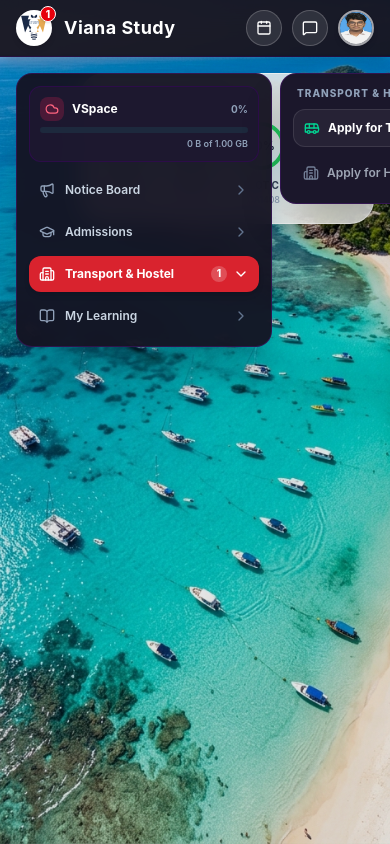
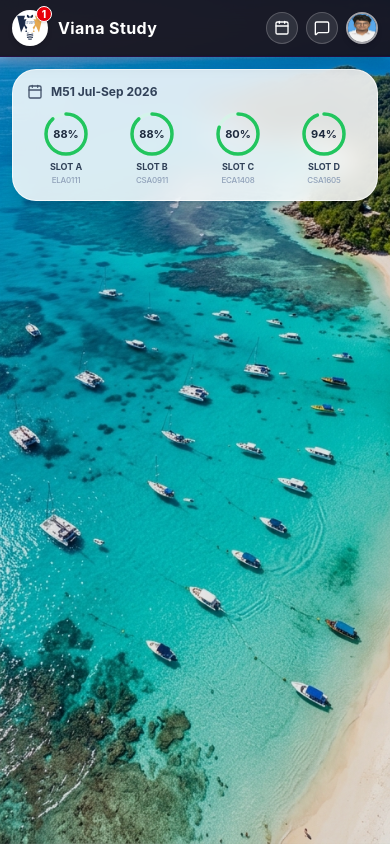
Before and after one commit to Kumaran2048/vy, a React (Vite) app: page /login in a window 390 px wide. Both pictures are taken after a click on the button "Continue with Google". Built offline with nearby package versions, Linux system fonts and the light colour scheme.

Commit message:
feat: add dynamic hover interactions for sidebar menu and submenus with mobile responsiveness

```diff
--- a/src/pages/Dashboard.jsx
+++ b/src/pages/Dashboard.jsx
@@ -1,4 +1,4 @@
-import React, { useState } from 'react';
+import React, { useState, useRef } from 'react';
 import { useNavigate } from 'react-router-dom';
 import { useTransport } from '../context/TransportContext';
 import { motion, AnimatePresence } from 'framer-motion';
@@ -32,10 +32,24 @@ const Dashboard = () => {
     trackModalOpen
   } = useTransport();
 
-  // State for side menu & transport app view
-  const [isSideMenuOpen, setIsSideMenuOpen] = useState(true);
-  const [activeMenu, setActiveMenu] = useState('transport'); // 'transport' default active
+  // Dynamic menu states
+  const [isSideMenuOpen, setIsSideMenuOpen] = useState(false);
+  const [hoveredMenu, setHoveredMenu] = useState('');
   const [showTransportApp, setShowTransportApp] = useState(false);
+
+  const closeTimerRef = useRef(null);
+
+  const handleMouseEnterMenuArea = () => {
+    if (closeTimerRef.current) clearTimeout(closeTimerRef.current);
+    setIsSideMenuOpen(true);
+  };
+
+  const handleMouseLeaveMenuArea = () => {
+    closeTimerRef.current = setTimeout(() => {
+      setIsSideMenuOpen(false);
+      setHoveredMenu('');
+    }, 300); // Small delay before closing so user can move mouse smoothly
+  };
 
   const menuItems = [
     {
@@ -64,48 +78,67 @@ const Dashboard = () => {
     }
   ];
 
-  // Progress gauge helper for Attendance Widget
+  // Responsive Attendance Gauge Ring Component
   const AttendanceRing = ({ percentage, slot, code }) => {
-    const radius = 22;
+    const radius = 20;
     const circumference = 2 * Math.PI * radius;
     const strokeDashoffset = circumference - (percentage / 100) * circumference;
 
     return (
       <div className="flex flex-col items-center">
-        <div className="relative w-14 h-14 flex items-center justify-center">
-          <svg className="w-14 h-14 transform -rotate-90">
-            {/* Background track */}
+        <div className="relative w-12 h-12 md:w-14 md:h-14 flex items-center justify-center">
+          <svg className="w-12 h-12 md:w-14 md:h-14 transform -rotate-90">
+            <circle
+              cx="24"
+              cy="24"
+              r={radius}
+              className="text-emerald-100/60 md:hidden"
+              strokeWidth="3.5"
+              stroke="currentColor"
+              fill="transparent"
+            />
             <circle
               cx="28"
               cy="28"
-              r={radius}
-              className="text-emerald-100"
+              r="22"
+              className="text-emerald-100/60 hidden md:block"
               strokeWidth="4"
               stroke="currentColor"
               fill="transparent"
             />
-            {/* Progress ring */}
+            <circle
+              cx="24"
+              cy="24"
+              r={radius}
+              className="text-[#22c55e] transition-all duration-1000 ease-out md:hidden"
+              strokeWidth="3.5"
+              strokeDasharray={2 * Math.PI * 20}
+              strokeDashoffset={2 * Math.PI * 20 - (percentage / 100) * (2 * Math.PI * 20)}
+              strokeLinecap="round"
+              stroke="currentColor"
+              fill="transparent"
+            />
             <circle
               cx="28"
               cy="28"
-              r={radius}
-              className="text-[#22c55e] transition-all duration-1000 ease-out"
+              r="22"
+              className="text-[#22c55e] transition-all duration-1000 ease-out hidden md:block"
               strokeWidth="4"
-              strokeDasharray={circumference}
-              strokeDashoffset={strokeDashoffset}
+              strokeDasharray={2 * Math.PI * 22}
+              strokeDashoffset={2 * Math.PI * 22 - (percentage / 100) * (2 * Math.PI * 22)}
               strokeLinecap="round"
               stroke="currentColor"
               fill="transparent"
             />
           </svg>
-          <span className="absolute text-xs font-bold text-slate-800">
+          <span className="absolute text-[11px] md:text-xs font-bold text-slate-800">
             {percentage}%
           </span>
         </div>
-        <span className="text-[10px] font-bold text-slate-700 uppercase mt-1">
+        <span className="text-[9px] md:text-[10px] font-bold text-slate-700 uppercase mt-0.5 md:mt-1">
           {slot}
         </span>
-        <span className="text-[9px] text-slate-400 font-medium tracking-tight">
+        <span className="text-[8px] md:text-[9px] text-slate-400 font-medium tracking-tight">
           {code}
         </span>
       </div>
@@ -115,69 +148,66 @@ const Dashboard = () => {
   return (
     <div className="min-h-screen w-full relative flex flex-col justify-between overflow-hidden font-sans select-none bg-slate-900">
 
-      {/* Background Image (Beach Desktop Wallpaper) */}
+      {/* Tropical Beach Desktop Wallpaper */}
       <div
         className="absolute inset-0 bg-cover bg-center z-0 transition-opacity duration-700"
         style={{ backgroundImage: `url('/beach_wallpaper.png')` }}
       />
-      {/* Subtle overlay */}
       <div className="absolute inset-0 bg-black/10 z-0 pointer-events-none" />
 
-      {/* TOP NAVBAR */}
-      <header className="relative z-30 bg-[#0c0915]/90 backdrop-blur-md border-b border-purple-950/40 px-4 py-2.5 flex items-center justify-between shadow-lg">
-        {/* Left: VStudy Logo Button with Red Badge */}
-        <div className="flex items-center gap-3">
-          <button
-            onClick={() => setIsSideMenuOpen(!isSideMenuOpen)}
-            className="relative w-9 h-9 rounded-full bg-white flex items-center justify-center p-1 shadow-md hover:scale-105 transition cursor-pointer"
-            title="Toggle Menu"
-          >
+      {/* TOP NAVIGATION HEADER */}
+      <header className="relative z-40 bg-[#0c0915]/90 backdrop-blur-md border-b border-purple-950/40 px-3 md:px-5 py-2.5 flex items-center justify-between shadow-lg">
+
+        {/* Left: VStudy Logo Trigger (Hover/Click to open sidebar) */}
+        <div
+          className="flex items-center gap-2.5 cursor-pointer group"
+          onMouseEnter={handleMouseEnterMenuArea}
+          onMouseLeave={handleMouseLeaveMenuArea}
+          onClick={() => setIsSideMenuOpen(!isSideMenuOpen)}
+        >
+          <div className="relative w-9 h-9 rounded-full bg-white flex items-center justify-center p-1 shadow-md group-hover:scale-105 transition">
             <img src={logoImg} alt="VStudy Logo" className="w-full h-full object-contain" />
-            {/* Red Notification Badge '1' */}
             <span className="absolute -top-1 -right-1 w-4 h-4 bg-red-600 text-white text-[10px] font-extrabold rounded-full flex items-center justify-center border border-white shadow">
               1
             </span>
-          </button>
-          <span className="text-lg font-bold text-white tracking-wide">
+          </div>
+          <span className="text-base md:text-lg font-bold text-white tracking-wide group-hover:text-purple-200 transition">
             Viana Study
           </span>
         </div>
 
-        {/* Right: Actions & User Avatar */}
-        <div className="flex items-center gap-2.5">
-          <button className="w-9 h-9 rounded-full bg-white/10 hover:bg-white/20 border border-white/20 transition flex items-center justify-center text-white cursor-pointer">
+        {/* Right: Actions & Profile */}
+        <div className="flex items-center gap-2 md:gap-3">
+          <button className="w-8 h-8 md:w-9 md:h-9 rounded-full bg-white/10 hover:bg-white/20 border border-white/20 transition flex items-center justify-center text-white cursor-pointer">
             <Calendar className="w-4 h-4" />
           </button>
 
-          <button className="w-9 h-9 rounded-full bg-white/10 hover:bg-white/20 border border-white/20 transition flex items-center justify-center text-white cursor-pointer">
+          <button className="w-8 h-8 md:w-9 md:h-9 rounded-full bg-white/10 hover:bg-white/20 border border-white/20 transition flex items-center justify-center text-white cursor-pointer">
             <MessageSquare className="w-4 h-4" />
           </button>
 
-          {/* User Profile Headshot */}
-          <div className="w-9 h-9 rounded-full overflow-hidden border-2 border-white/60 shadow-md">
+          <div className="w-8 h-8 md:w-9 md:h-9 rounded-full overflow-hidden border-2 border-white/60 shadow-md">
             <img src="/profile.png" alt="Kumaran S" className="w-full h-full object-cover" />
           </div>
         </div>
       </header>
 
-      {/* MAIN CONTENT AREA */}
-      <div className="relative z-20 flex-1 w-full p-4 md:p-6 flex flex-col justify-between">
+      {/* MAIN PORTAL AREA */}
+      <div className="relative z-20 flex-1 w-full p-3 md:p-6 flex flex-col justify-between">
 
-        {/* TOP-RIGHT ATTENDANCE WIDGET */}
-        <div className="absolute top-4 right-4 md:top-6 md:right-8 z-10">
+        {/* TOP-RIGHT ATTENDANCE WIDGET (Mobile Responsive) */}
+        <div className="w-full md:w-auto flex justify-end mb-4 md:mb-0 md:absolute md:top-6 md:right-8 z-10">
           <motion.div
             initial={{ opacity: 0, y: -10 }}
             animate={{ opacity: 1, y: 0 }}
-            className="bg-white/80 backdrop-blur-md border border-white/60 rounded-3xl p-4 shadow-xl max-w-sm"
+            className="w-full md:w-auto bg-white/85 backdrop-blur-md border border-white/70 rounded-3xl p-3.5 md:p-4 shadow-xl max-w-full md:max-w-sm"
           >
-            {/* Widget Header */}
-            <div className="flex items-center gap-2 mb-3 text-slate-700 text-xs font-bold">
+            <div className="flex items-center gap-2 mb-2.5 md:mb-3 text-slate-700 text-xs font-bold">
               <Calendar className="w-4 h-4 text-slate-600" />
               <span>M51 Jul-Sep 2026</span>
             </div>
 
-            {/* 4 Gauge Rings */}
-            <div className="grid grid-cols-4 gap-3 items-center">
+            <div className="grid grid-cols-4 gap-2 md:gap-3 items-center">
               <AttendanceRing percentage={88} slot="SLOT A" code="ELA0111" />
               <AttendanceRing percentage={88} slot="SLOT B" code="CSA0911" />
               <AttendanceRing percentage={80} slot="SLOT C" code="ECA1408" />
@@ -186,17 +216,20 @@ const Dashboard = () => {
           </motion.div>
         </div>
 
-        {/* LEFT SIDEBAR DRAWER MENU */}
+        {/* DYNAMIC HOVER SIDEBAR DRAWER MENU */}
         <AnimatePresence>
           {isSideMenuOpen && (
             <motion.div
-              initial={{ opacity: 0, x: -20 }}
+              initial={{ opacity: 0, x: -15 }}
               animate={{ opacity: 1, x: 0 }}
-              exit={{ opacity: 0, x: -20 }}
-              className="absolute top-4 left-4 z-30 flex items-start gap-2"
+              exit={{ opacity: 0, x: -15 }}
+              transition={{ duration: 0.2 }}
+              onMouseEnter={handleMouseEnterMenuArea}
+              onMouseLeave={handleMouseLeaveMenuArea}
+              className="w-full md:w-auto fixed md:absolute top-14 left-0 md:left-4 z-40 p-3 md:p-0 flex flex-col md:flex-row items-start gap-2"
             >
-              {/* Main Left Menu Container */}
-              <div className="w-64 bg-[#151221]/95 text-white border border-purple-900/40 rounded-2xl p-3 shadow-2xl backdrop-blur-md flex flex-col gap-1.5">
+              {/* Primary Sidebar Container */}
+              <div className="w-full md:w-64 bg-[#151221]/95 text-white border border-purple-900/40 rounded-2xl p-3 shadow-2xl backdrop-blur-lg flex flex-col gap-1.5">
 
                 {/* VSpace Storage Card */}
                 <div className="bg-[#1e1930]/90 border border-purple-950/50 rounded-xl p-2.5 mb-1">
@@ -209,7 +242,6 @@ const Dashboard = () => {
                     </div>
                     <span className="text-[10px] text-slate-400 font-bold">0%</span>
                   </div>
-                  {/* Progress track */}
                   <div className="w-full h-1.5 bg-slate-800 rounded-full overflow-hidden mb-1">
                     <div className="h-full bg-rose-500 w-[0%]" />
                   </div>
@@ -219,7 +251,10 @@ const Dashboard = () => {
                 </div>
 
                 {/* Notice Board */}
-                <button className="w-full flex items-center justify-between p-2.5 rounded-xl hover:bg-white/5 text-slate-300 text-xs font-semibold transition cursor-pointer">
+                <button
+                  onMouseEnter={() => setHoveredMenu('')}
+                  className="w-full flex items-center justify-between p-2.5 rounded-xl hover:bg-white/5 text-slate-300 text-xs font-semibold transition cursor-pointer"
+                >
                   <div className="flex items-center gap-2.5">
                     <Megaphone className="w-4 h-4 text-slate-400" />
                     <span>Notice Board</span>
@@ -228,7 +263,10 @@ const Dashboard = () => {
                 </button>
 
                 {/* Admissions */}
-                <button className="w-full flex items-center justify-between p-2.5 rounded-xl hover:bg-white/5 text-slate-300 text-xs font-semibold transition cursor-pointer">
+                <button
+                  onMouseEnter={() => setHoveredMenu('')}
+                  className="w-full flex items-center justify-between p-2.5 rounded-xl hover:bg-white/5 text-slate-300 text-xs font-semibold transition cursor-pointer"
+                >
                   <div className="flex items-center gap-2.5">
                     <GraduationCap className="w-4 h-4 text-slate-400" />
                     <span>Admissions</span>
@@ -236,11 +274,12 @@ const Dashboard = () => {
                   <ChevronRight className="w-4 h-4 text-slate-500" />
                 </button>
 
-                {/* Transport & Hostel (ACTIVE RED BUTTON WITH BADGE 1) */}
+                {/* Transport & Hostel (HOVER/CLICK ACTIVE DYNAMIC ITEM) */}
                 <button
-                  onClick={() => setActiveMenu(activeMenu === 'transport' ? '' : 'transport')}
+                  onMouseEnter={() => setHoveredMenu('transport')}
+                  onClick={() => setHoveredMenu(hoveredMenu === 'transport' ? '' : 'transport')}
                   className={`w-full flex items-center justify-between p-2.5 rounded-xl text-xs font-bold transition cursor-pointer ${
-                    activeMenu === 'transport'
+                    hoveredMenu === 'transport'
                       ? 'bg-[#d9232e] text-white shadow-md'
                       : 'hover:bg-white/5 text-slate-300'
                   }`}
@@ -253,12 +292,15 @@ const Dashboard = () => {
                     <span className="w-4 h-4 bg-white/20 text-white rounded-full text-[10px] flex items-center justify-center font-extrabold">
                       1
                     </span>
-                    <ChevronRight className={`w-4 h-4 transition-transform ${activeMenu === 'transport' ? 'rotate-90' : ''}`} />
+                    <ChevronRight className={`w-4 h-4 transition-transform ${hoveredMenu === 'transport' ? 'rotate-90 md:rotate-0' : ''}`} />
                   </div>
                 </button>
 
                 {/* My Learning */}
-                <button className="w-full flex items-center justify-between p-2.5 rounded-xl hover:bg-white/5 text-slate-300 text-xs font-semibold transition cursor-pointer">
+                <button
+                  onMouseEnter={() => setHoveredMenu('')}
+                  className="w-full flex items-center justify-between p-2.5 rounded-xl hover:bg-white/5 text-slate-300 text-xs font-semibold transition cursor-pointer"
+                >
                   <div className="flex items-center gap-2.5">
                     <BookOpen className="w-4 h-4 text-slate-400" />
                     <span>My Learning</span>
@@ -268,12 +310,13 @@ const Dashboard = () => {
 
               </div>
 
-              {/* SUBMENU PANEL FOR TRANSPORT & HOSTEL */}
-              {activeMenu === 'transport' && (
+              {/* DYNAMIC POP-OUT SUBMENU FOR TRANSPORT & HOSTEL */}
+              {hoveredMenu === 'transport' && (
                 <motion.div
                   initial={{ opacity: 0, scale: 0.95 }}
                   animate={{ opacity: 1, scale: 1 }}
-                  className="w-52 bg-[#1b172b] text-white border border-purple-900/40 rounded-2xl p-3 shadow-2xl backdrop-blur-md space-y-2"
+                  exit={{ opacity: 0, scale: 0.95 }}
+                  className="w-full md:w-56 bg-[#1b172b] text-white border border-purple-900/40 rounded-2xl p-3 shadow-2xl backdrop-blur-lg space-y-2 mt-2 md:mt-0"
                 >
                   <span className="text-[10px] font-extrabold text-slate-400 uppercase tracking-widest block px-1">
                     TRANSPORT & HOSTEL
@@ -281,8 +324,11 @@ const Dashboard = () => {
 
                   {/* Apply for Transport Button */}
                   <button
-                    onClick={() => setShowTransportApp(true)}
-                    className="w-full flex items-center justify-between p-2.5 rounded-xl bg-white/5 hover:bg-white/10 text-white text-xs font-bold transition cursor-pointer border border-white/10"
+                    onClick={() => {
+                      setShowTransportApp(true);
+                      setIsSideMenuOpen(false);
+                    }}
+                    className="w-full flex items-center justify-between p-2.5 rounded-xl bg-white/10 hover:bg-white/20 text-white text-xs font-bold transition cursor-pointer border border-white/15 shadow-sm"
                   >
                     <div className="flex items-center gap-2">
                       <Bus className="w-4 h-4 text-emerald-400" />
@@ -310,7 +356,7 @@ const Dashboard = () => {
 
       </div>
 
-      {/* TRANSPORT APPLICATION MODAL / OVERLAY VIEW */}
+      {/* TRANSPORT APPLICATION FULL OVERLAY SCREEN */}
       <AnimatePresence>
         {showTransportApp && (
           <motion.div
@@ -327,7 +373,7 @@ const Dashboard = () => {
               >
                 <ChevronLeft className="w-4 h-4" /> Back
               </button>
-              <h1 className="text-base font-bold text-slate-100">
+              <h1 className="text-sm md:text-base font-bold text-slate-100">
                 Transport Application
               </h1>
               <button
```
